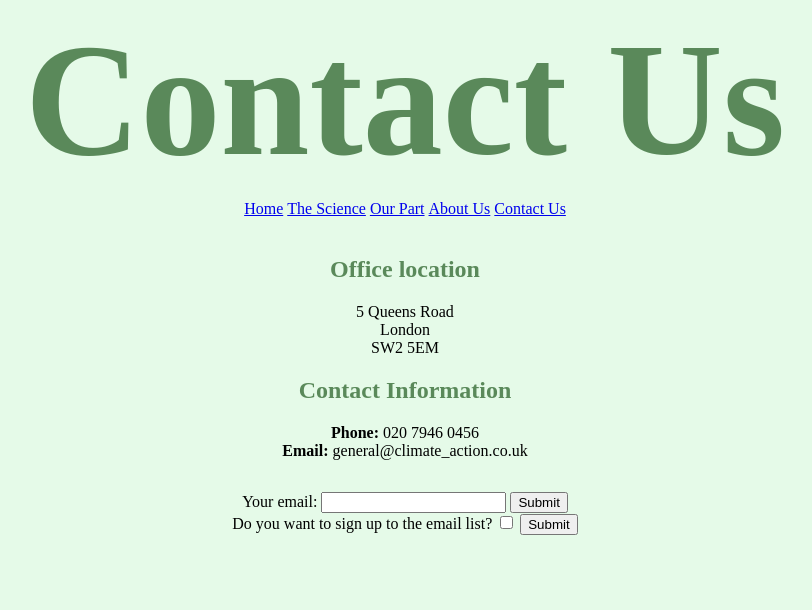
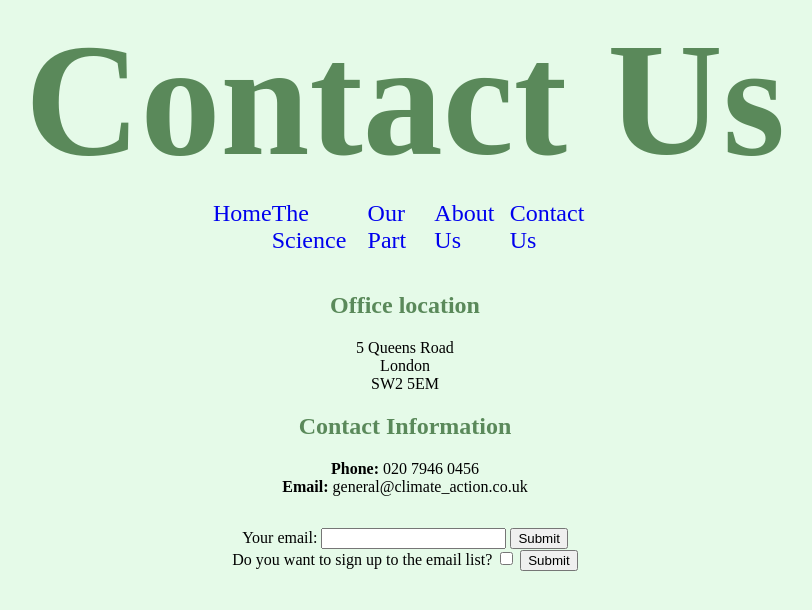
Before and after one commit to mellon11/CFG-Intro-to-Web-Development-Project, a plain HTML site: page pages/contact-us.html in a window 1280 px wide. Shown: the whole page, without its empty margins (235-1047 px from the left). Drawn offline with Linux system fonts and the light colour scheme.

Commit message:
Make nav bar consistent between pages

```diff
--- a/pages/contact-us.css
+++ b/pages/contact-us.css
@@ -43,3 +43,22 @@ h1 {
   margin-right: auto;
   width: 50%;
 }
+
+nav ul {
+  list-style-type: none;
+  display: flex;
+  flex-direction: row;
+  justify-content: space-evenly;
+}
+
+nav a {
+  text-decoration: none;
+  font-size: 1.5em;
+}
+
+nav {
+  margin-bottom: 2em;
+  width: 30%;
+  margin: 0 auto;
+
+}
--- a/pages/contact-us.html
+++ b/pages/contact-us.html
@@ -12,7 +12,7 @@
 </header>
 
 <body>
-  <div>
+  <nav>
     <ul>
       <li><a href="../index.html">Home</a></li>
       <li><a href="./the-science.html">The Science</a></li>
@@ -20,7 +20,7 @@
       <li><a href="./about-us.html">About Us</a></li>
       <li><a href="./contact-us.html">Contact Us</a></li>
     </ul>
-  </div><br>
+  </nav><br>
 
   <div>
     <h2>Office location</h2>
--- a/pages/the-science.css
+++ b/pages/the-science.css
@@ -53,3 +53,23 @@ h1 {
   flex: 33.33%;
   padding: 5px;
 }
+
+
+
+nav ul {
+  list-style-type: none;
+  display: flex;
+  flex-direction: row;
+  justify-content: space-evenly;
+}
+
+nav a {
+  text-decoration: none;
+  font-size: 1.5em;
+}
+
+nav {
+  margin-bottom: 2em;
+  width: 30%;
+  margin: 0 auto;
+}
```
Also changed, not shown: pages/the-science.html (+2 -2 lines).
